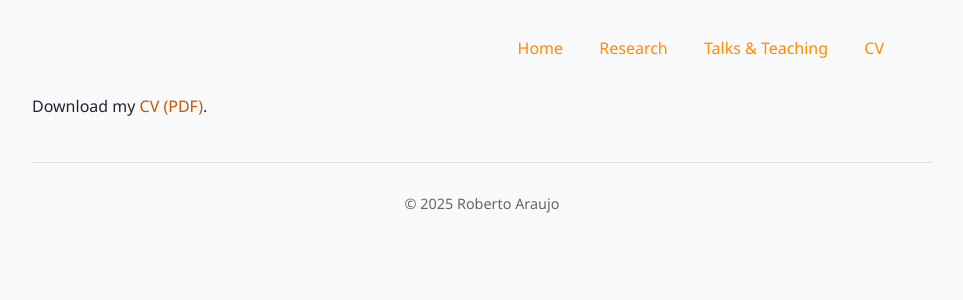
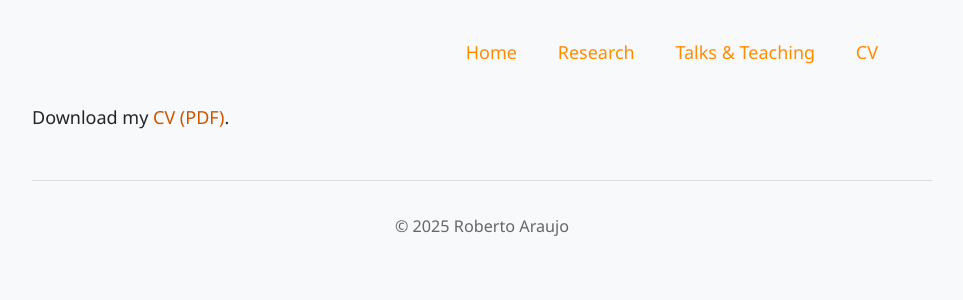
Before and after one commit to r-saraujo/r-saraujo.github.io, a Jekyll site: the page built from cv.md, in a window 1280 px wide. Shown: the top 300 px of the page, without its empty margins (158-1121 px from the left). Built offline with Jekyll 4.4.1, drawn with Linux system fonts in a browser that asks for light colours.

Commit message:
Update style.css

```diff
--- a/assets/style.css
+++ b/assets/style.css
@@ -1,4 +1,8 @@
 /* assets/style.css */
+html {
+  font-size: 18px; /* or 112.5% (for accessibility) */
+}
+
 body {
   font-family: "Segoe UI", Tahoma, Geneva, Verdana, sans-serif;
   max-width: 900px;
```
